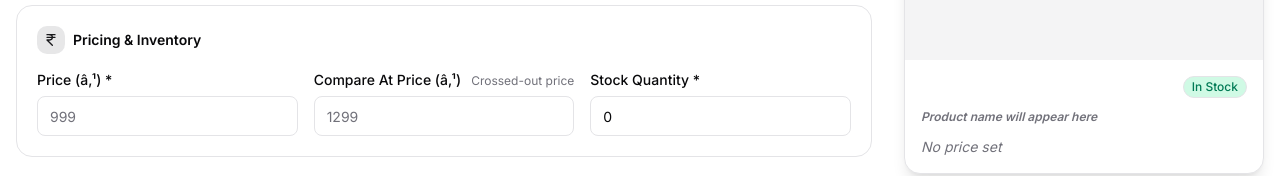
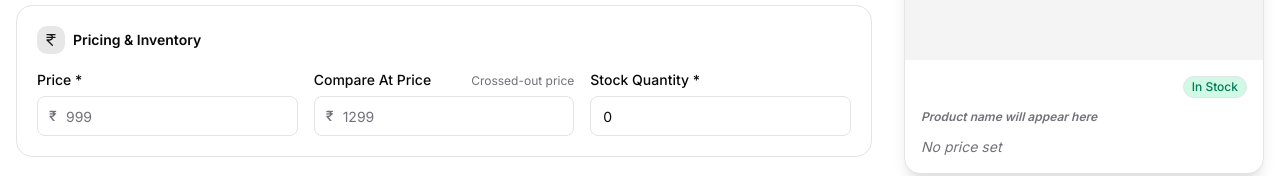
Before and after one commit to Eswaran-Rahul-Krishna/eswaran-superlabs-products, a Next.js app: page /admin/products/new in a window 1280 px wide. Shown: the part 484-660 px from the top of the page. Built offline with nearby package versions, Linux system fonts and the light colour scheme.

Commit message:
fix: add rupee symbol prefix to price inputs in admin form

```diff
--- a/components/admin/ProductForm.tsx
+++ b/components/admin/ProductForm.tsx
@@ -314,7 +314,9 @@ export function ProductForm({
           {/* Pricing */}
           <Section icon={<IndianRupee className="w-4 h-4" />} title="Pricing & Inventory" delay={0.1}>
             <div className="grid grid-cols-1 md:grid-cols-3 gap-4">
-              <Field label="Price (â‚¹) *">
+              <Field label="Price *">
+                <div className="relative">
+                  <span className="absolute left-3 top-1/2 -translate-y-1/2 text-sm text-muted-foreground font-medium">₹</span>
                   <Input
                     type="number"
                     min="0"
@@ -323,9 +325,13 @@ export function ProductForm({
                     onChange={(e) => set("price", e.target.value)}
                     required
                     placeholder="999"
+                    className="pl-7"
                   />
+                </div>
               </Field>
-              <Field label="Compare At Price (â‚¹)" hint="Crossed-out price">
+              <Field label="Compare At Price" hint="Crossed-out price">
+                <div className="relative">
+                  <span className="absolute left-3 top-1/2 -translate-y-1/2 text-sm text-muted-foreground font-medium">₹</span>
                   <Input
                     type="number"
                     min="0"
@@ -333,7 +339,9 @@ export function ProductForm({
                     value={form.compare_at_price}
                     onChange={(e) => set("compare_at_price", e.target.value)}
                     placeholder="1299"
+                    className="pl-7"
                   />
+                </div>
               </Field>
               <Field label="Stock Quantity *">
                 <Input
```
Lines whose indentation alone changed are shown as unchanged.
